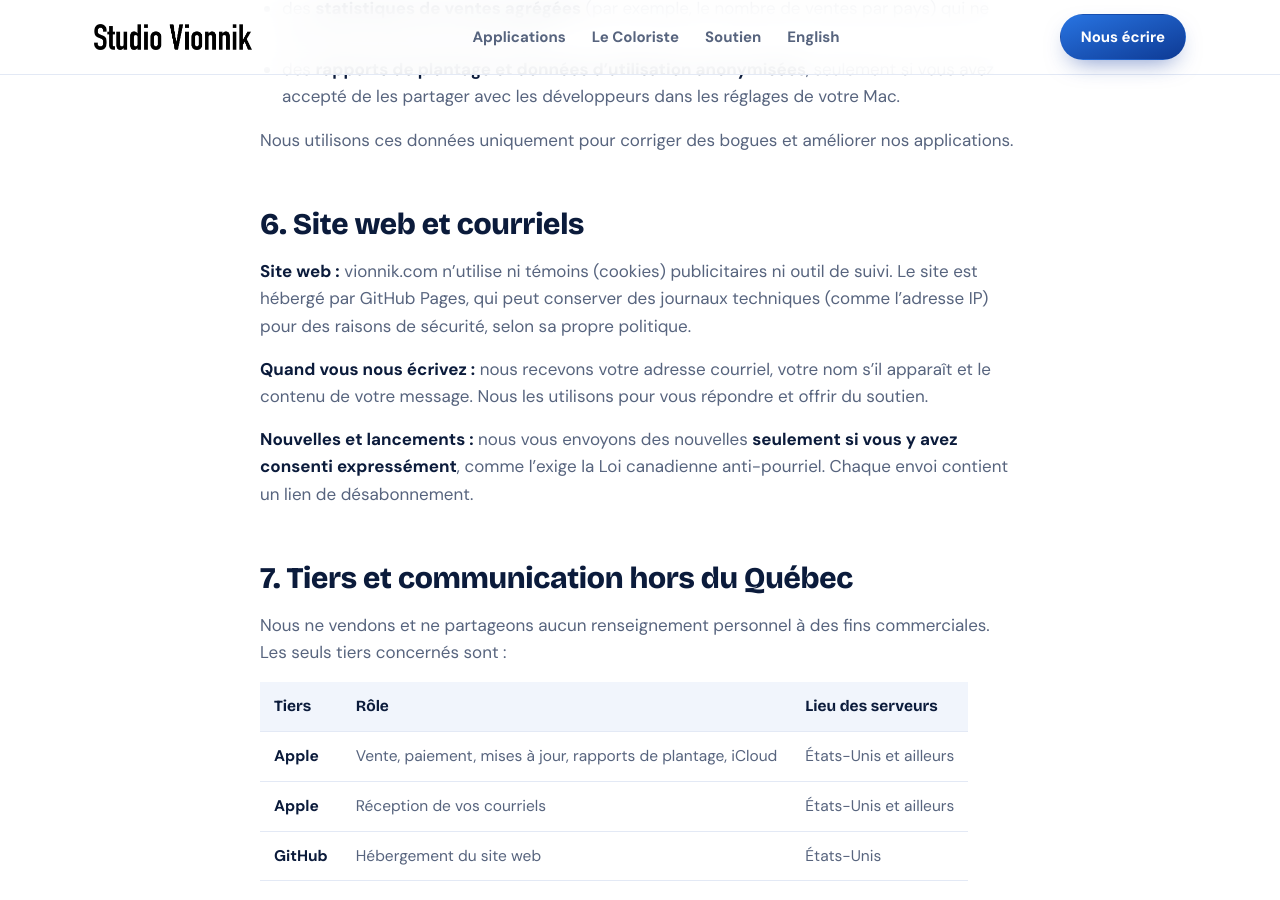
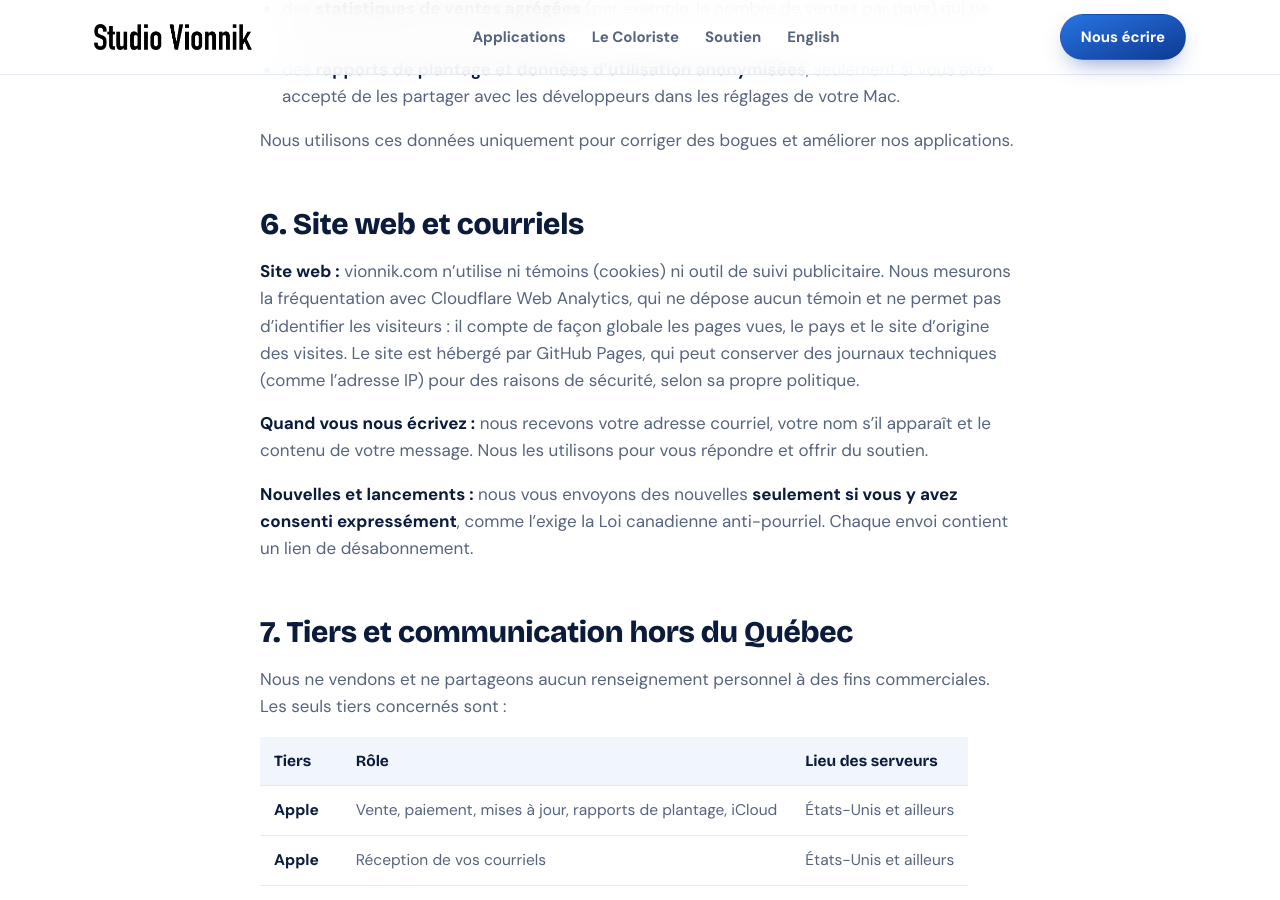
Before and after one commit to vionnikstudio/vionnikstudio.github.io, a Jekyll site: the page built from confidentialite.md, in a window 1280 px wide and 900 px high, scrolled down 2338 px. Built offline with Jekyll 4.4.1, drawn with Linux system fonts in a browser that asks for light colours.

Commit message:
Update confidentialite.md

```diff
--- a/confidentialite.md
+++ b/confidentialite.md
@@ -59,7 +59,7 @@ Nous utilisons ces données uniquement pour corriger des bogues et améliorer no
 
 ## 6. Site web et courriels
 
-**Site web :** vionnik.com n'utilise ni témoins (cookies) publicitaires ni outil de suivi. Le site est hébergé par GitHub Pages, qui peut conserver des journaux techniques (comme l'adresse IP) pour des raisons de sécurité, selon sa propre politique.
+**Site web :** vionnik.com n'utilise ni témoins (cookies) ni outil de suivi publicitaire. Nous mesurons la fréquentation avec Cloudflare Web Analytics, qui ne dépose aucun témoin et ne permet pas d'identifier les visiteurs : il compte de façon globale les pages vues, le pays et le site d'origine des visites. Le site est hébergé par GitHub Pages, qui peut conserver des journaux techniques (comme l'adresse IP) pour des raisons de sécurité, selon sa propre politique.
 
 **Quand vous nous écrivez :** nous recevons votre adresse courriel, votre nom s'il apparaît et le contenu de votre message. Nous les utilisons pour vous répondre et offrir du soutien.
 
```
